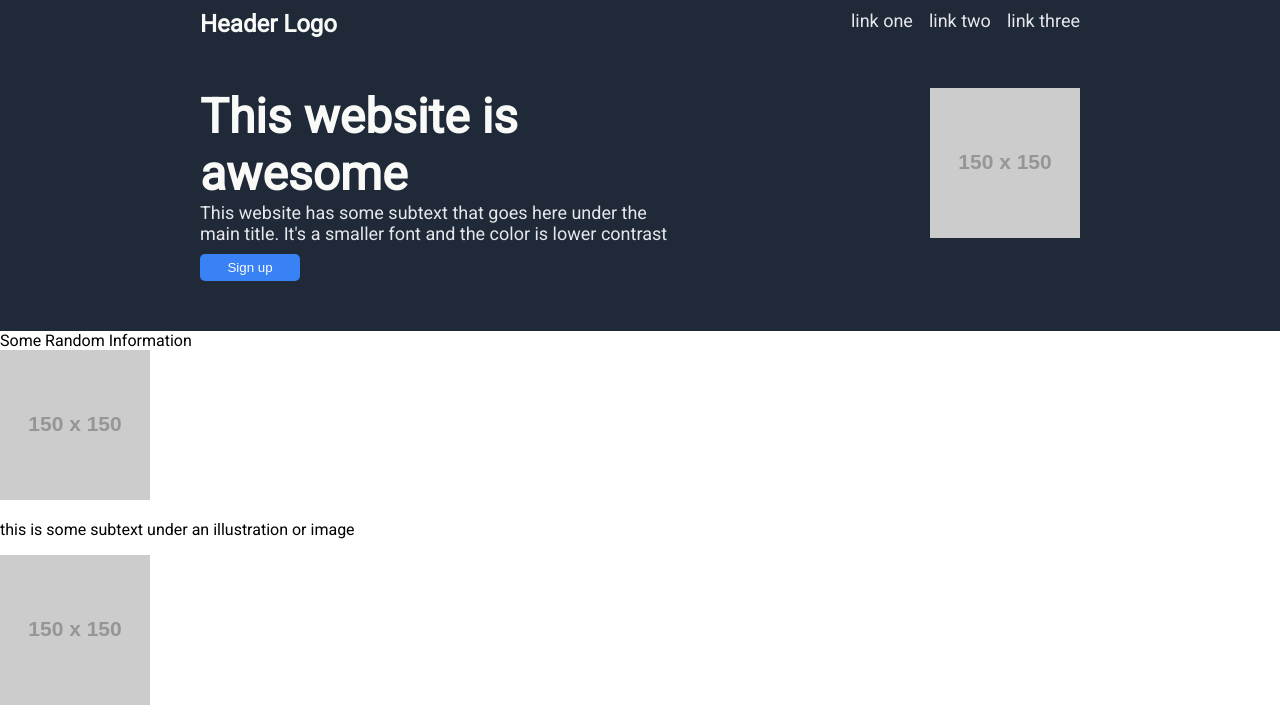
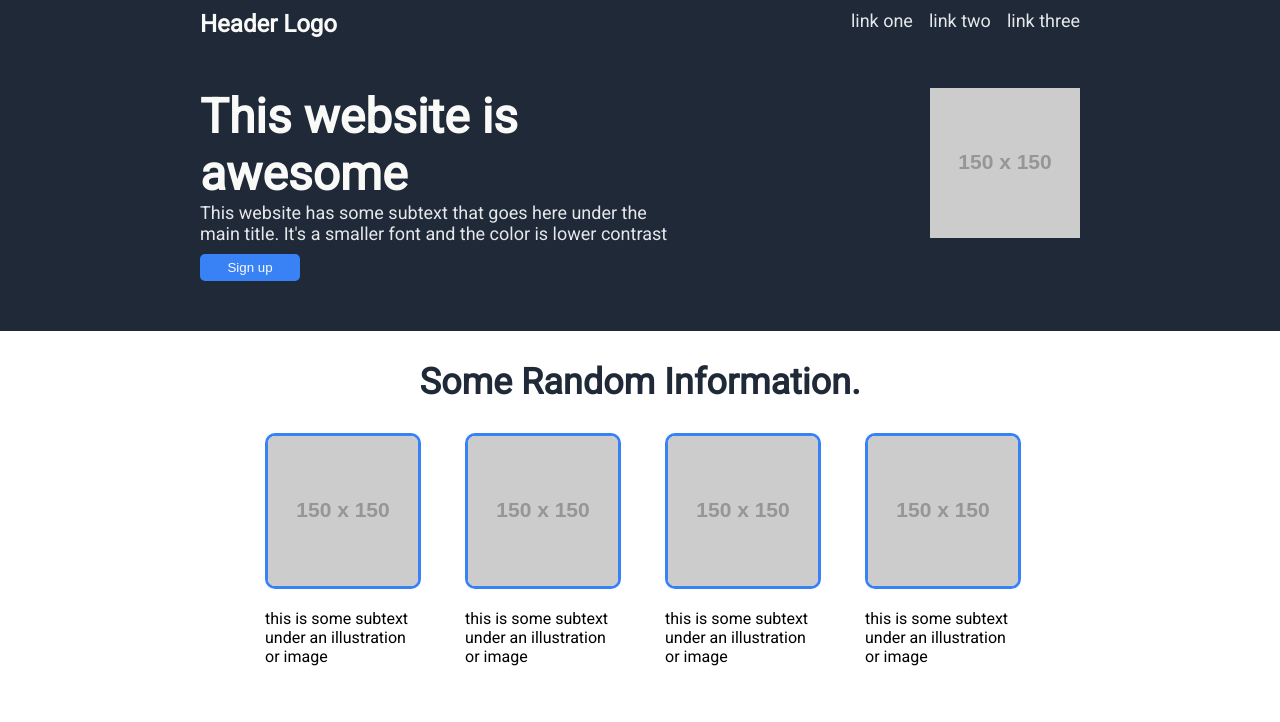
Before and after one commit to JamieYau/Odin-LandingPage, a plain HTML site: page index.html in a window 1280 px wide. Shown: the top 722 px of the page. Drawn offline with Linux system fonts and the light colour scheme; placeholder pictures from the web are drawn by us.

Commit message:
Add styling to middle section

```diff
--- a/index.html
+++ b/index.html
@@ -34,7 +34,8 @@
       <div><img src="https://via.placeholder.com/150" alt="" /></div>
     </div>
     <div class="middle">
-      <div class="title">Some Random Information</div>
+      <div class="title">Some Random Information.</div>
+      <div class="cards">
       <div class="card">
         <img src="https://via.placeholder.com/150" alt="" />
         <p>this is some subtext under an illustration or image</p>
@@ -50,6 +51,7 @@
       <div class="card">
         <img src="https://via.placeholder.com/150" alt="" />
         <p>this is some subtext under an illustration or image</p>
+        </div>
       </div>
     </div>
     <div class="quote">
--- a/style.css
+++ b/style.css
@@ -70,7 +70,7 @@ h1 {
 }
 
 button {
-  background-color: #3882F6;
+  background-color: #3882f6;
   color: #f9faf8;
   border-radius: 5px;
   padding: 6px 25px;
@@ -83,3 +83,32 @@ button {
 .top p {
   margin: 0;
 }
+
+.middle {
+  display: flex;
+  flex-direction: column;
+  align-items: center;
+  padding-bottom: 50px;
+}
+
+.middle .title {
+  font-size: 36px;
+  font-weight: 900;
+  color: #1f2937;
+  padding: 30px;
+}
+
+.cards {
+  display: flex;
+  gap: 50px;
+}
+
+.card {
+  width: 150px;
+  flex-grow: 0;
+}
+
+.card img {
+  border: 3px solid #3882f6;
+  border-radius: 10px;
+}
```
